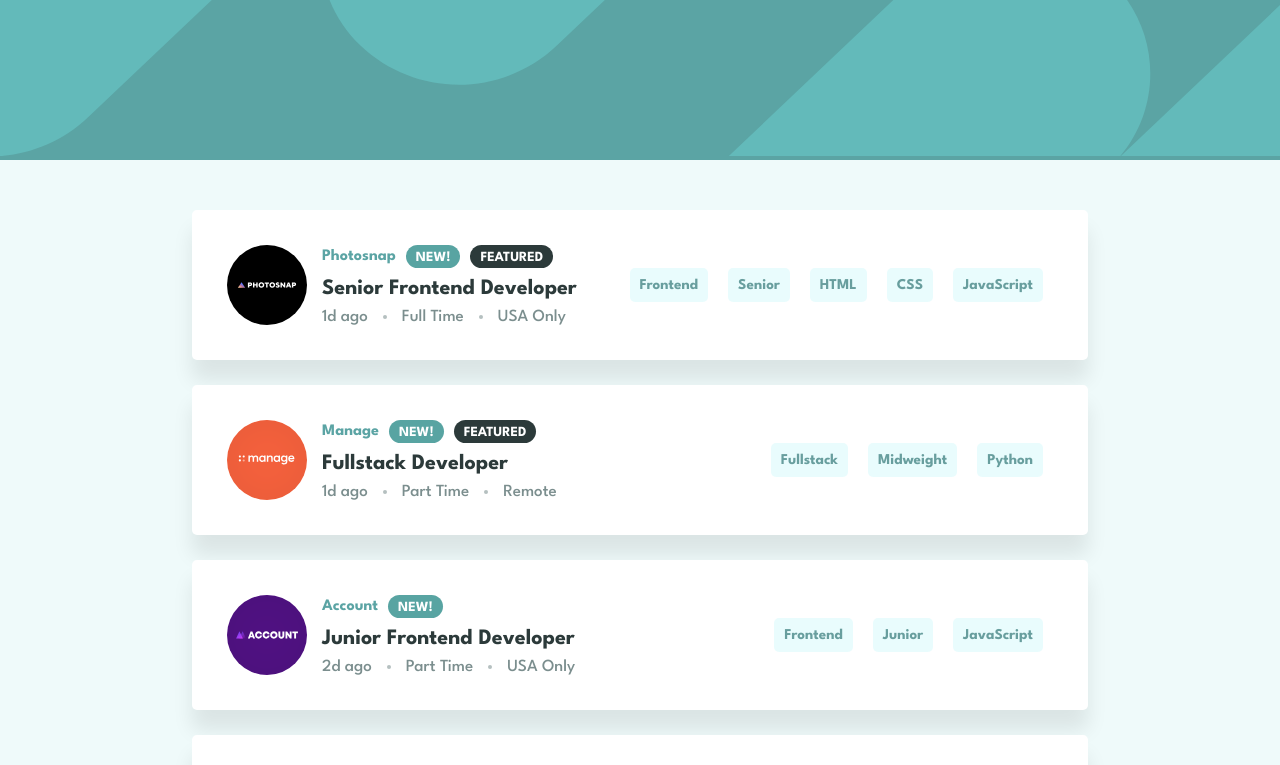
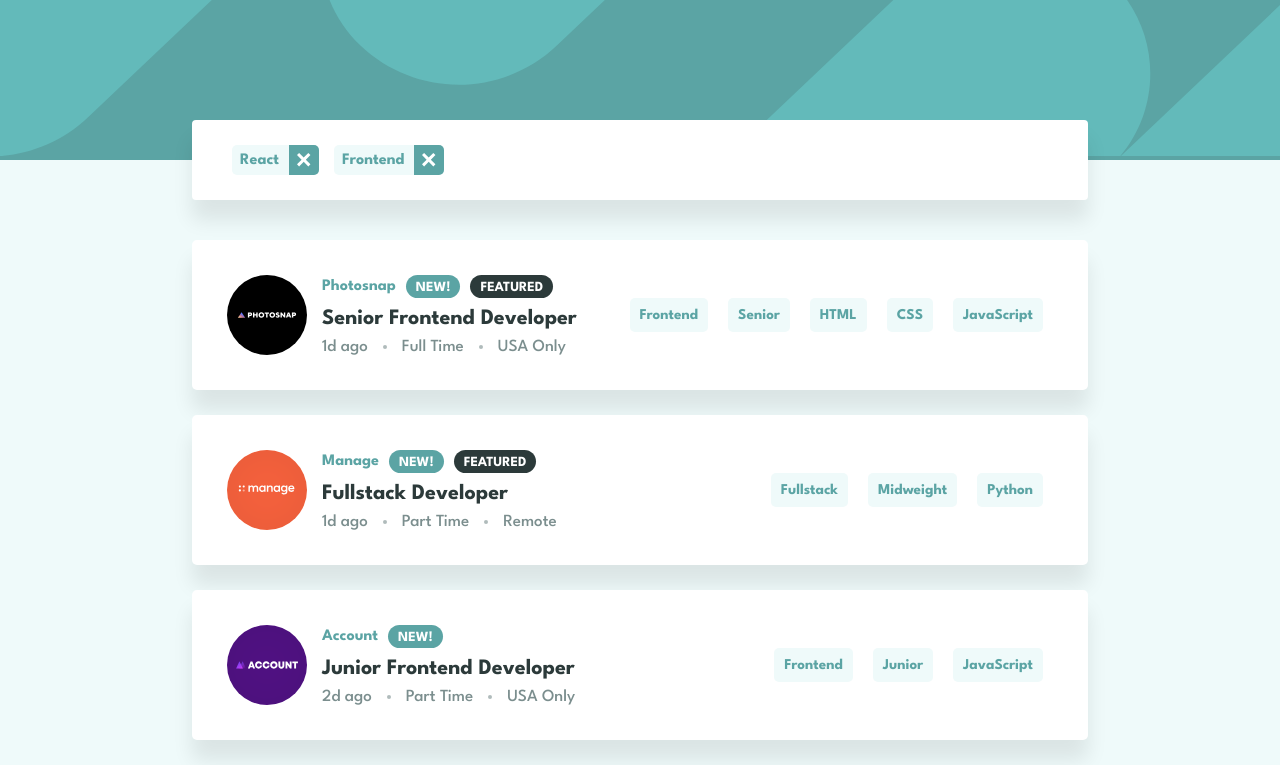
Before and after one commit to Jp-bruno/JobList, a React (Create React App) app: page / in a window 1280 px wide. Shown: the top 765 px of the page. Built offline with nearby package versions, Linux system fonts and the light colour scheme.

Commit message:
filter section done

```diff
--- a/public/index.html
+++ b/public/index.html
@@ -2,42 +2,17 @@
 <html lang="en">
   <head>
     <meta charset="utf-8" />
-    <link rel="icon" href="%PUBLIC_URL%/favicon.ico" />
     <meta name="viewport" content="width=device-width, initial-scale=1" />
     <meta name="theme-color" content="#000000" />
     <meta
       name="description"
       content="Web site created using create-react-app"
     />
-    <link rel="apple-touch-icon" href="%PUBLIC_URL%/logo192.png" />
-    <!--
-      manifest.json provides metadata used when your web app is installed on a
-      user's mobile device or desktop. See https://developers.google.com/web/fundamentals/web-app-manifest/
-    -->
     <link rel="manifest" href="%PUBLIC_URL%/manifest.json" />
-    <!--
-      Notice the use of %PUBLIC_URL% in the tags above.
-      It will be replaced with the URL of the `public` folder during the build.
-      Only files inside the `public` folder can be referenced from the HTML.
-
-      Unlike "/favicon.ico" or "favicon.ico", "%PUBLIC_URL%/favicon.ico" will
-      work correctly both with client-side routing and a non-root public URL.
-      Learn how to configure a non-root public URL by running `npm run build`.
-    -->
     <title>React App</title>
   </head>
   <body>
     <noscript>You need to enable JavaScript to run this app.</noscript>
     <div id="root"></div>
-    <!--
-      This HTML file is a template.
-      If you open it directly in the browser, you will see an empty page.
-
-      You can add webfonts, meta tags, or analytics to this file.
-      The build step will place the bundled scripts into the <body> tag.
-
-      To begin the development, run `npm start` or `yarn start`.
-      To create a production bundle, use `npm run build` or `yarn build`.
-    -->
   </body>
 </html>
--- a/src/App.css
+++ b/src/App.css
@@ -4,31 +4,45 @@
   font-family: 'League Spartan', sans-serif;
 }
 
+:root {
+  --header-background-color: hsl(180, 29%, 50%);
+  --main-content-background-color: hsl(180, 52%, 96%);
+  --featured-background-color: hsl(180, 14%, 20%);
+  --list-item-more-color: hsl(180, 8%, 52%);
+  --base-width: 70%;
+  --base-shadow: 0px 20px 20px rgba(0, 0, 0, 0.086);
+}
+
 .header {
-  background-color: hsl(180, 29%, 50%);
+  background-color: var(--header-background-color);
   width: 100%;
   overflow: hidden;
 }
 
 main.content {
-  background-color: hsl(180, 52%, 96%);
+  background-color: var(--main-content-background-color);
   padding-bottom: 100px;
 }
 
 .list {
-  width: 70%;
+  width: var(--base-width);
   margin-inline: auto;
-  padding-top: 50px;
   display: flex;
   flex-direction: column;
   row-gap: 25px;
+}
+
+.list:not(.filtered) {
+  padding-top: 30px;
 }
 
 .list_item {
   padding: 35px;
   background-color: white;
   border-radius: 5px;
-  box-shadow: 0px 20px 20px rgba(0, 0, 0, 0.086);
+  box-shadow: var(--base-shadow);
+  border-left: solid 0 var(--header-background-color);
+  transition: border-left-width 0.3s ease;
 }
 
 .list_item_content_wrapper {
@@ -40,11 +54,10 @@ main.content {
   display: flex;
   flex-direction: column;
   justify-content: space-between;
-
 }
 
 .list_item_title {
-  color: hsl(180, 29%, 50%);
+  color: var(--header-background-color);
   font-weight: 700;
   display: flex;
   align-items: center;
@@ -67,23 +80,24 @@ main.content {
 }
 
 .list_item_new {
-  background-color: #58A4A2;
+  background-color: var(--header-background-color);
   margin-right: 10px;
 }
 
 .list_item_featured {
-  background-color: hsl(180, 14%, 20%);
+  background-color: var(--featured-background-color);
 }
 
 .list_item_position {
-  color: hsl(180, 14%, 20%);
+  color: var(--featured-background-color);
   font-weight: 700;
   font-size: 22px;
+  transition: color 0.1s linear;
 }
 
 .list_item_more {
   font-size: 17px;
-  color: hsl(180, 8%, 52%);
+  color: var(--list-item-more-color);
   font-weight: 500;
   display: flex;
   align-items: center;
@@ -92,24 +106,105 @@ main.content {
 .list_item_dot {
   width: 4px;
   height: 4px;
-  background-color: hsla(180, 8%, 52%, 0.561);
+  background-color: var(--list-item-more-color);
   margin-inline: 15px;
   border-radius: 20px;
+  opacity: 0.6;
 }
 
 .list_item_job_tools {
   flex-grow: 1;
   display: flex;
-  justify-content: end;
+  justify-content: flex-end;
   align-items: center;
+  flex-wrap: wrap;
 }
 
 .job_tool {
   margin: 10px;
   padding: 10px;
   border-radius: 5px;
-  background-color: #e3fcfdc7;
+  background-color: var(--main-content-background-color);
   font-weight: 700;
   font-size: 15px;
-  color: #689E9E;
+  color: var(--header-background-color);
+  transition: background-color .2s ease, color .2s ease;
+  border: 0;
 }
+
+/* Filter CSS */
+
+.filter_wrapper {
+  width: var(--base-width);
+  margin-inline: auto;
+  background-color: white;
+  transform: translateY(-50%);
+  padding: 25px 40px;
+  border-radius: 4px;
+  box-shadow: var(--base-shadow);
+  transition: transform 0.3s ease;
+}
+
+.filter_wrapper:not(.on) {
+  transform: scaleX(0) translateY(-50%);
+  transform-origin: right;
+
+}
+
+.filter_wrapper.on {
+  transform: scaleX(1) translateY(-50%);
+  transform-origin: left;
+}
+
+.filter_list {
+  display: flex;
+  flex-wrap: wrap;
+  column-gap: 15px;
+}
+
+.filter_tag {
+  background-color: var(--main-content-background-color);
+  border-radius: 5px;
+  overflow: hidden;
+  display: flex;
+  align-items: center;
+  column-gap: 10px;
+  padding-left: 8px;
+  font-weight: 700;
+  color: var(--header-background-color)
+}
+
+.filter_tag img {
+  pointer-events: none;
+}
+
+.filter_tag_button {
+  padding: 8px;
+  display: grid;
+  place-items: center;
+  border: 0;
+  background-color: var(--header-background-color);
+  transition: background-color 0.2s ease;
+}
+
+/* hover states */
+
+.list_item_position:hover {
+  color: var(--header-background-color);
+  cursor: pointer;
+}
+
+.job_tool:hover {
+  color: var(--main-content-background-color);
+  background-color: var(--header-background-color);
+  cursor: pointer;
+}
+
+.list_item:hover {
+  border-left-width: 5px;
+}
+
+.filter_tag_button:hover {
+  background-color: var(--featured-background-color);
+  cursor: pointer;
+}
--- a/src/App.tsx
+++ b/src/App.tsx
@@ -1,7 +1,9 @@
 import './App.css';
 import List from './components/List';
 
+
 function App() {
+
   return (
     <main className='content'>
       <List />
--- /dev/null
+++ b/src/components/FilterTag.tsx
@@ -0,0 +1,13 @@
+type TagProps = {
+    filterName: string,
+    removeFilter: (event: any) => void
+}
+
+export default function FilterTag({ filterName, removeFilter }: TagProps) {
+    return (
+        <li className='filter_tag'>
+            <span>{filterName}</span>
+            <button onClick={removeFilter} data-filtername={filterName} className='filter_tag_button'><img src='/images/icon-remove.svg' alt='remove filter'></img></button>
+        </li>
+    )
+}
--- /dev/null
+++ b/src/components/FilterWrapper.tsx
@@ -0,0 +1,17 @@
+import FilterTag from './FilterTag';
+
+type FilterProps = {
+    filters: string[],
+    removeFilter: (event: any) => void
+}
+
+export default function Filter({ filters, removeFilter }: FilterProps) {
+
+    return (
+        <div className={`filter_wrapper ${filters.length > 0 ? 'on' : ''}`}>
+            <ul className='filter_list'>
+                {filters.map((element: string) => <FilterTag key={Math.random() * 1000} removeFilter={removeFilter} filterName={element} />)}
+            </ul>
+        </div>
+    )
+}
--- a/src/components/List.tsx
+++ b/src/components/List.tsx
@@ -1,13 +1,44 @@
 import ListItem from './ListItem';
+import Filter from './FilterWrapper';
 import { data } from '../data';
+import { useState } from 'react';
 
 
 export default function List() {
+    const [filters, setFilters] = useState(['React', 'Frontend']);
+
+    function addFilter(event:any) {
+        const currentItem:string = event.target.dataset.itemname;
+
+        return filters.some(el => el === currentItem) ?
+        () => {return}
+        :
+        setFilters([...filters, currentItem])
+    }
+
+    function removeFilter(event:any) {
+        const currentItem:string = event.target.dataset.filtername;
+
+        const newArr = filters.filter((el) => {
+            if (el === currentItem) {
+                return false
+            }
+            return el
+        })
+
+        console.log(newArr)
+
+        setFilters(newArr)
+    }
+
     return (
-        <ul className='list'>
-            {
-                data.map(element => <ListItem key={Math.random() * 10000} data={element}/>)
-            }
-        </ul>
+        <>
+            <Filter filters={filters} removeFilter={removeFilter} />
+            <ul className={`list ${filters.length > 0 ? 'filtered' : ''}`}>
+                {
+                    data.map(element => <ListItem addFilter={addFilter} key={Math.random() * 10000} data={element} />)
+                }
+            </ul>
+        </>
     )
 }
--- a/src/components/ListItem.tsx
+++ b/src/components/ListItem.tsx
@@ -13,10 +13,12 @@ type ListItemProps = {
         location: string,
         languages: string[],
         tools: string[] | []
-    }
+    },
+    addFilter: (event:any) => void
 }
 
-export default function ListItem({ data }: ListItemProps) {
+export default function ListItem({ data, addFilter }: ListItemProps) {
+
     return (
         <>
             <li className='list_item'>
@@ -54,26 +56,26 @@ export default function ListItem({ data }: ListItemProps) {
                     </div>
 
                     <div className='list_item_job_tools'>
-                        <span className='job_tool'>
+                        <button key={Math.random() * 1000} className='job_tool' onClick={addFilter} data-itemname={data.role}>
                             {data.role}
-                        </span>
-                        <span className='job_tool'>
+                        </button>
+                        <button key={Math.random() * 1000} className='job_tool' onClick={addFilter} data-itemname={data.level}>
                             {data.level}
-                        </span>
+                        </button>
                         {
                             data.tools.length < 1 ?
-                                data.tools.map((element: any) => {
+                                data.tools.map((element: string) => {
                                     return (
-                                        <span className='job_tool'>
+                                        <button key={Math.random() * 1000} className='job_tool' onClick={addFilter} data-itemname={element}>
                                             {element}
-                                        </span>
+                                        </button>
                                     )
                                 })
                                 :
                                 null
                         }
                         {
-                            data.languages.map((element: any) => <span className='job_tool'>{element}</span>)
+                            data.languages.map((element: string) => <button key={Math.random() * 1000} className='job_tool' onClick={addFilter} data-itemname={element}>{element}</button>)
                         }
                     </div>
                 </div>
```
Also changed, not shown: public/manifest.json.
